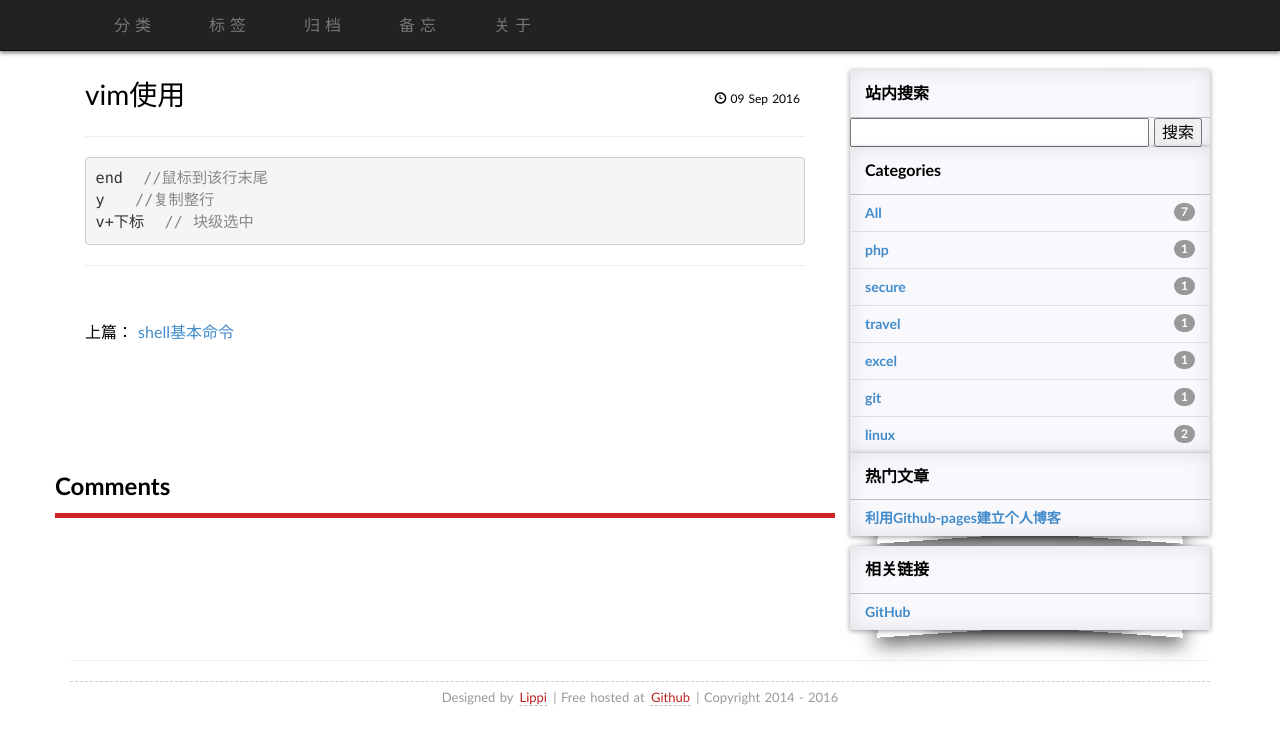
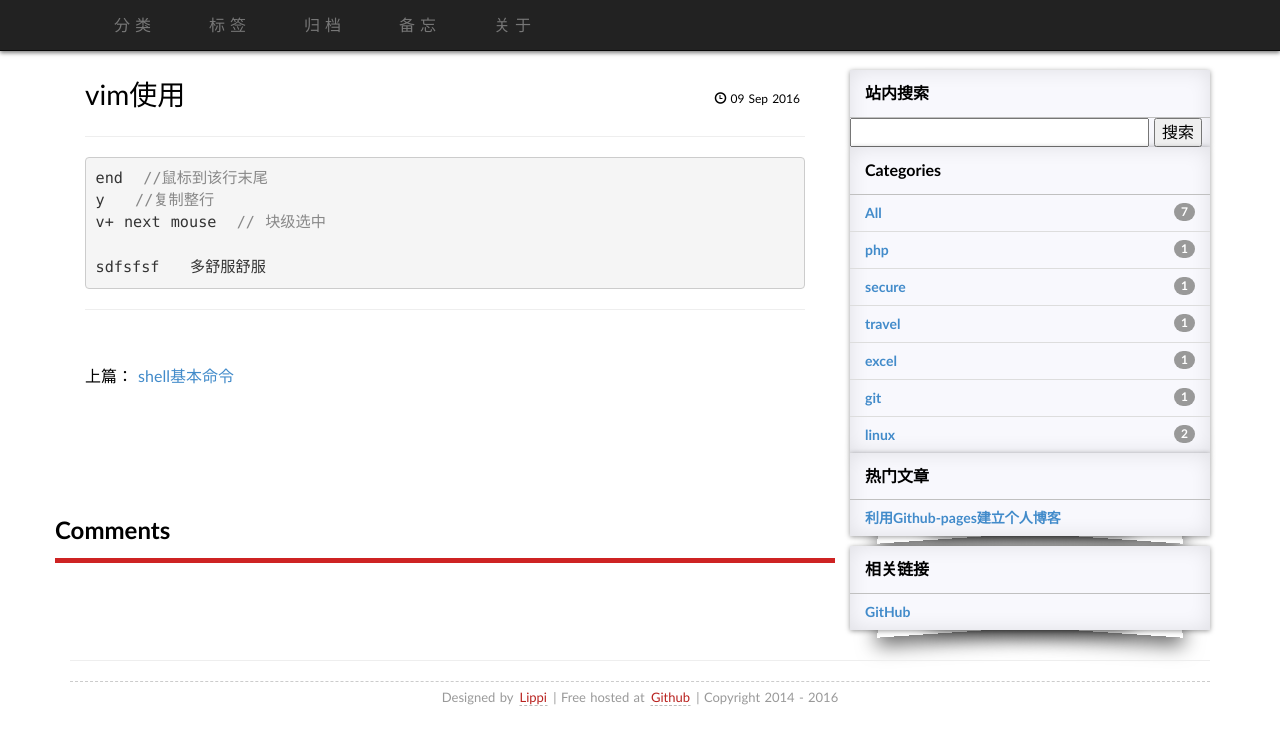
Before and after one commit to wulimin/blog, a Jekyll site: the page built from _posts/2016-09-09-linux-vim.md, in a window 1280 px wide. Shown: the top 745 px of the page. Built offline with Jekyll 4.4.1, drawn with Linux system fonts in a browser that asks for light colours; nearby versions of some CDN libraries; some web fonts are replaced; library files that are not in the unit come from our copies; comment, search, counter and statistics services are not loaded.

Commit message:
Update 2016-09-09-linux-vim.md

````diff
--- a/_posts/2016-09-09-linux-vim.md
+++ b/_posts/2016-09-09-linux-vim.md
@@ -8,5 +8,7 @@ tag : linux
 ```javascript
 end  //鼠标到该行末尾
 y   //复制整行
-v+下标  // 块级选中
+v+ next mouse  // 块级选中
+
+sdfsfsf   多舒服舒服
 ```
````
